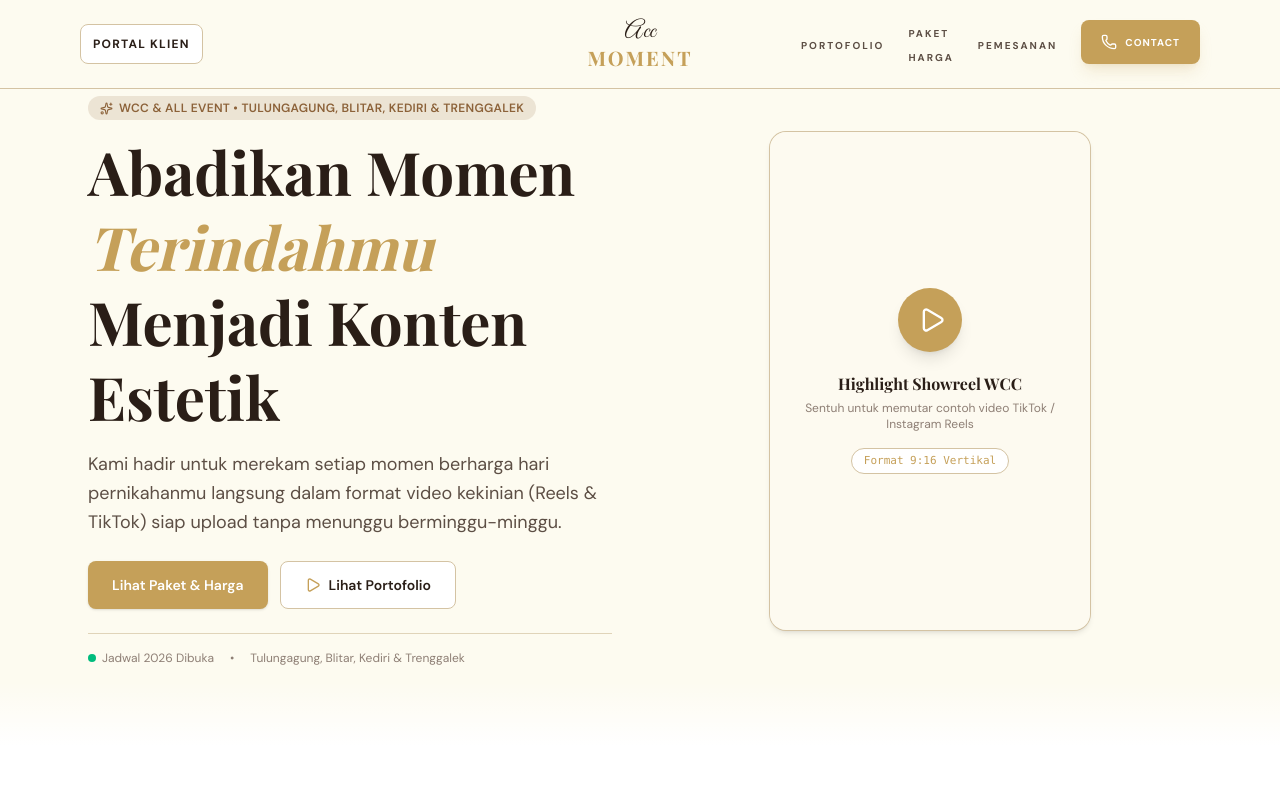
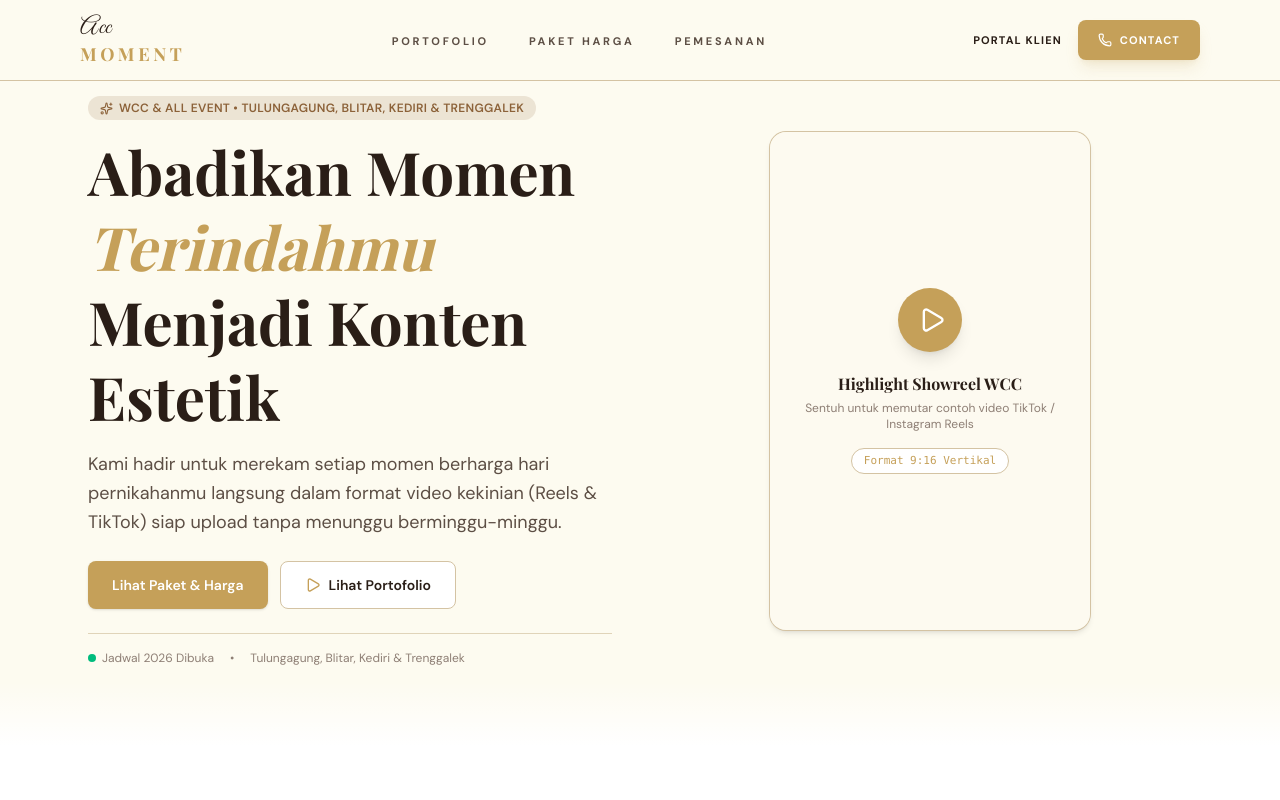
Before and after one commit to NurAlfanNova22/acc-moment-wcc, a Next.js app: page / in a window 1280 px wide. Shown: the top 800 px of the page. Built offline with nearby package versions, Linux system fonts and the light colour scheme; a web font is replaced by a local one.

Commit message:
fix: restore functional mobile hamburger menu and fix desktop navbar layout

```diff
--- a/src/components/Navbar.tsx
+++ b/src/components/Navbar.tsx
@@ -1,7 +1,8 @@
 "use client";
 
+import { useState } from "react";
 import Link from "next/link";
-import { Phone, User } from "lucide-react";
+import { Menu, X, Phone, User, ChevronRight } from "lucide-react";
 
 const NAV_LINKS = [
   { href: "#portofolio", label: "Portofolio" },
@@ -10,63 +11,123 @@ const NAV_LINKS = [
 ];
 
 export default function Navbar() {
+  const [isOpen, setIsOpen] = useState(false);
+
   return (
-    <header className="fixed top-0 left-0 right-0 z-50 bg-cream/95 border-b border-border backdrop-blur-sm">
-      <nav
-        className="mx-auto grid max-w-6xl grid-cols-3 items-center px-4 py-2 sm:py-4"
-        aria-label="Navigasi utama"
-      >
-        {/* Left Side: Portal Button */}
-        <div className="flex justify-start">
+    <>
+      <header className="fixed top-0 left-0 right-0 z-[60] bg-cream/95 border-b border-border backdrop-blur-md">
+        <nav className="mx-auto flex max-w-6xl items-center justify-between px-4 py-2 sm:py-3" aria-label="Navigasi utama">
+
+          {/* Mobile: Portal (Left) | Desktop: Logo (Left) */}
+          <div className="flex flex-1 items-center lg:flex-none">
             <Link
               href="/client/login"
-            className="flex h-10 items-center gap-1.5 rounded-lg border border-border bg-warm-white px-3 text-[10px] font-bold tracking-widest text-text-dark uppercase transition-all active:scale-95 active:bg-primary-pale lg:text-xs"
+              className="flex h-9 items-center gap-1.5 rounded-lg border border-border bg-warm-white px-3 text-[10px] font-bold tracking-widest text-text-dark uppercase transition-all active:scale-95 lg:hidden"
             >
-            <User size={14} className="text-primary lg:hidden" />
-            <span className="hidden lg:inline">Portal Klien</span>
-            <span className="lg:hidden">Portal</span>
+              <User size={14} className="text-primary" />
+              Portal
+            </Link>
+
+            <Link href="/" className="hidden lg:flex flex-col leading-none group">
+              <span className="font-cursive text-2xl text-text-dark group-hover:text-primary transition-colors">Acc</span>
+              <span className="font-heading text-lg font-bold tracking-[0.2em] text-primary uppercase -mt-1">Moment</span>
             </Link>
           </div>
 
-        {/* Center: Brand Logo */}
-        <div className="flex justify-center">
-          <Link href="/" className="group flex flex-col items-center leading-none">
-            <span className="font-cursive text-xl text-text-dark group-hover:text-primary transition-colors sm:text-2xl">
-              Acc
-            </span>
-            <span className="font-heading text-lg font-bold tracking-widest text-primary -mt-1 uppercase sm:text-xl">
-              Moment
-            </span>
+          {/* Mobile: Logo (Center) | Desktop: Nav Links (Center) */}
+          <div className="flex flex-1 justify-center lg:flex-none lg:mx-auto">
+            <Link href="/" className="flex lg:hidden flex-col items-center leading-none">
+              <span className="font-cursive text-xl text-text-dark">Acc</span>
+              <span className="font-heading text-base font-bold tracking-widest text-primary uppercase -mt-1">Moment</span>
             </Link>
-        </div>
 
-        {/* Right Side: Desktop Nav / Mobile Contact */}
-        <div className="flex justify-end">
-          {/* Desktop Nav Links */}
-          <ul className="hidden items-center gap-6 lg:flex mr-6">
+            <ul className="hidden lg:flex items-center gap-10">
               {NAV_LINKS.map((link) => (
                 <li key={link.href}>
                   <a
                     href={link.href}
-                  className="text-[10px] font-bold tracking-[0.2em] text-text-medium uppercase transition-colors hover:text-primary"
+                    className="text-[11px] font-bold tracking-[0.25em] text-text-medium uppercase transition-colors hover:text-primary"
                   >
                     {link.label}
                   </a>
                 </li>
               ))}
             </ul>
+          </div>
 
+          {/* Mobile: Menu Toggle (Right) | Desktop: Buttons (Right) */}
+          <div className="flex flex-1 justify-end items-center gap-4 lg:flex-none">
+            <div className="hidden lg:flex items-center gap-4">
+               <Link href="/client/login" className="text-[11px] font-bold tracking-widest text-text-dark uppercase hover:text-primary transition-colors">
+                  Portal Klien
+               </Link>
                <a
                 href="https://wa.me/6281234567890"
                 target="_blank"
                 rel="noopener noreferrer"
-            className="flex h-10 w-10 items-center justify-center rounded-full bg-primary text-white shadow-lg shadow-primary/20 transition-all active:scale-90 lg:h-11 lg:w-auto lg:rounded-lg lg:px-5 lg:gap-2"
+                className="flex h-10 items-center gap-2 rounded-lg bg-primary px-5 text-[11px] font-bold tracking-widest text-white shadow-lg shadow-primary/20 hover:bg-secondary transition-all"
               >
-            <Phone size={16} />
-            <span className="hidden text-[10px] font-bold tracking-widest uppercase lg:inline">Contact</span>
+                <Phone size={14} />
+                CONTACT
               </a>
             </div>
+
+            {/* HAMBURGER BUTTON (Mobile Only) */}
+            <button
+              onClick={() => setIsOpen(!isOpen)}
+              className="flex h-10 w-10 items-center justify-center rounded-lg border border-border bg-warm-white text-text-dark transition-all active:scale-90 lg:hidden"
+              aria-label={isOpen ? "Tutup menu" : "Buka menu"}
+            >
+              {isOpen ? <X size={20} /> : <Menu size={20} />}
+            </button>
+          </div>
         </nav>
+
+        {/* MOBILE MENU OVERLAY */}
+        <div
+          className={`fixed inset-x-0 top-[53px] z-[55] bg-cream border-b border-border shadow-2xl transition-all duration-300 ease-in-out lg:hidden ${
+            isOpen ? "translate-y-0 opacity-100 visible" : "-translate-y-full opacity-0 invisible"
+          }`}
+        >
+          <div className="p-5 space-y-1">
+            {NAV_LINKS.map((link) => (
+              <a
+                key={link.href}
+                href={link.href}
+                onClick={() => setIsOpen(false)}
+                className="flex items-center justify-between rounded-xl p-4 text-xs font-bold uppercase tracking-[0.2em] text-text-dark active:bg-primary-pale active:text-primary"
+              >
+                {link.label}
+                <ChevronRight size={14} className="text-primary/40" />
+              </a>
+            ))}
+            <div className="pt-4 mt-2 border-t border-border flex flex-col gap-3">
+               <Link
+                 href="/client/login"
+                 onClick={() => setIsOpen(false)}
+                 className="flex h-12 items-center justify-center rounded-xl border border-border bg-warm-white text-[10px] font-bold uppercase tracking-widest text-text-dark"
+               >
+                 Akses Portal Klien
+               </Link>
+               <a
+                href="https://wa.me/6281234567890"
+                className="flex h-12 items-center justify-center gap-2 rounded-xl bg-primary text-[10px] font-bold uppercase tracking-[0.2em] text-white shadow-lg shadow-primary/20"
+              >
+                <Phone size={14} />
+                Hubungi WhatsApp
+              </a>
+            </div>
+          </div>
+        </div>
       </header>
+
+      {/* Backdrop for mobile menu */}
+      {isOpen && (
+        <div
+          className="fixed inset-0 z-[50] bg-black/20 backdrop-blur-sm lg:hidden"
+          onClick={() => setIsOpen(false)}
+        />
+      )}
+    </>
   );
 }
```
Lines whose indentation alone changed are shown as unchanged.
